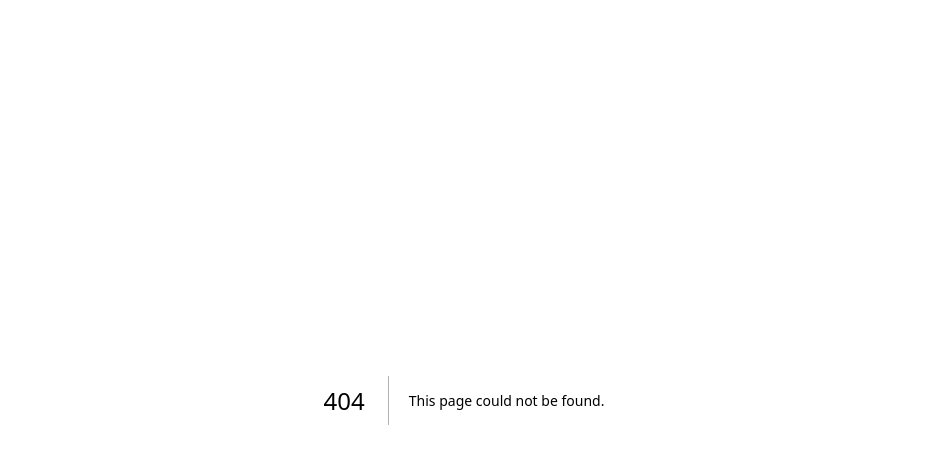
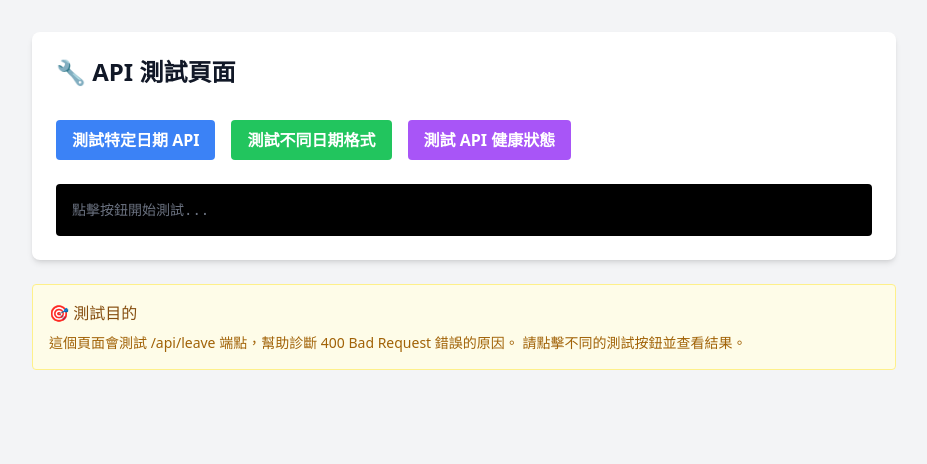
Before and after one commit to milk137592000/Leave, a Next.js app: page /api-test in a window 1280 px wide. Before the commit this address had no page. Shown: the top 464 px of the page, without its empty margins (176-1103 px from the left). Built offline with nearby package versions, Linux system fonts and the light colour scheme.

Commit message:
Add API test page to diagnose 400 Bad Request error
- Test /api/leave endpoint with different date formats
- Test API health without parameters
- Detailed logging to identify the cause of 400 error
- This will help debug the leave page loading issue

```diff
--- /dev/null
+++ b/src/app/api-test/page.tsx
@@ -0,0 +1,170 @@
+'use client';
+
+import { useEffect, useState } from 'react';
+
+export default function ApiTestPage() {
+    const [logs, setLogs] = useState<string[]>([]);
+    const [isClient, setIsClient] = useState(false);
+
+    const addLog = (message: string) => {
+        const timestamp = new Date().toLocaleTimeString();
+        const logMessage = `[${timestamp}] ${message}`;
+        console.log(logMessage);
+        setLogs(prev => [...prev, logMessage]);
+    };
+
+    useEffect(() => {
+        setIsClient(true);
+    }, []);
+
+    const testApi = async () => {
+        try {
+            addLog('=== 開始 API 測試 ===');
+            setLogs([]);
+
+            const testDate = '2025-07-03';
+            addLog(`測試日期: ${testDate}`);
+
+            // 測試 API 調用
+            addLog('發送 API 請求...');
+            const response = await fetch(`/api/leave?date=${testDate}`);
+
+            addLog(`響應狀態: ${response.status} ${response.statusText}`);
+            addLog(`響應 OK: ${response.ok}`);
+
+            if (!response.ok) {
+                const errorText = await response.text();
+                addLog(`❌ 錯誤響應內容: ${errorText}`);
+                return;
+            }
+
+            const data = await response.json();
+            addLog(`✅ 響應數據類型: ${Array.isArray(data) ? 'Array' : typeof data}`);
+            addLog(`✅ 數據長度: ${Array.isArray(data) ? data.length : 'N/A'}`);
+            addLog(`✅ 響應數據: ${JSON.stringify(data, null, 2)}`);
+
+        } catch (error) {
+            addLog(`❌ 測試過程中發生錯誤: ${error}`);
+        }
+    };
+
+    const testDifferentDates = async () => {
+        try {
+            addLog('=== 測試不同日期格式 ===');
+            setLogs([]);
+
+            const testDates = [
+                '2025-07-03',
+                '2025-7-3',
+                '2025/07/03',
+                '2025/7/3'
+            ];
+
+            for (const testDate of testDates) {
+                addLog(`\n--- 測試日期: ${testDate} ---`);
+
+                try {
+                    const response = await fetch(`/api/leave?date=${encodeURIComponent(testDate)}`);
+                    addLog(`${testDate} -> 狀態: ${response.status}`);
+
+                    if (response.ok) {
+                        const data = await response.json();
+                        addLog(`${testDate} -> ✅ 成功，數據長度: ${Array.isArray(data) ? data.length : 'N/A'}`);
+                    } else {
+                        const errorText = await response.text();
+                        addLog(`${testDate} -> ❌ 失敗: ${errorText}`);
+                    }
+                } catch (error) {
+                    addLog(`${testDate} -> ❌ 錯誤: ${error}`);
+                }
+            }
+
+        } catch (error) {
+            addLog(`❌ 測試過程中發生錯誤: ${error}`);
+        }
+    };
+
+    const testApiHealth = async () => {
+        try {
+            addLog('=== 測試 API 健康狀態 ===');
+            setLogs([]);
+
+            // 測試不帶參數的調用
+            addLog('測試不帶參數的 API 調用...');
+            const response = await fetch('/api/leave');
+
+            addLog(`響應狀態: ${response.status} ${response.statusText}`);
+
+            if (response.ok) {
+                const data = await response.json();
+                addLog(`✅ 成功，數據類型: ${Array.isArray(data) ? 'Array' : typeof data}`);
+                addLog(`✅ 數據長度: ${Array.isArray(data) ? data.length : 'N/A'}`);
+            } else {
+                const errorText = await response.text();
+                addLog(`❌ 錯誤響應: ${errorText}`);
+            }
+
+        } catch (error) {
+            addLog(`❌ 測試過程中發生錯誤: ${error}`);
+        }
+    };
+
+    if (!isClient) {
+        return <div className="p-8">載入中...</div>;
+    }
+
+    return (
+        <div className="min-h-screen bg-gray-100 py-8">
+            <div className="container mx-auto px-4 max-w-4xl">
+                <div className="bg-white rounded-lg shadow-md p-6 mb-6">
+                    <h1 className="text-2xl font-bold text-gray-900 mb-4">
+                        🔧 API 測試頁面
+                    </h1>
+
+                    <div className="space-y-4 mb-6">
+                        <button
+                            onClick={testApi}
+                            className="bg-blue-500 hover:bg-blue-700 text-white font-bold py-2 px-4 rounded mr-4"
+                        >
+                            測試特定日期 API
+                        </button>
+
+                        <button
+                            onClick={testDifferentDates}
+                            className="bg-green-500 hover:bg-green-700 text-white font-bold py-2 px-4 rounded mr-4"
+                        >
+                            測試不同日期格式
+                        </button>
+
+                        <button
+                            onClick={testApiHealth}
+                            className="bg-purple-500 hover:bg-purple-700 text-white font-bold py-2 px-4 rounded"
+                        >
+                            測試 API 健康狀態
+                        </button>
+                    </div>
+
+                    <div className="bg-black text-green-400 p-4 rounded font-mono text-sm max-h-96 overflow-y-auto">
+                        {logs.length === 0 ? (
+                            <p className="text-gray-500">點擊按鈕開始測試...</p>
+                        ) : (
+                            logs.map((log, index) => (
+                                <div key={index} className="mb-1">
+                                    {log}
+                                </div>
+                            ))
+                        )}
+                    </div>
+                </div>
+
+                <div className="bg-yellow-50 border border-yellow-200 rounded p-4">
+                    <h3 className="font-medium text-yellow-800 mb-2">🎯 測試目的</h3>
+                    <p className="text-yellow-700 text-sm">
+                        這個頁面會測試 /api/leave 端點，幫助診斷 400 Bad Request 錯誤的原因。
+                        請點擊不同的測試按鈕並查看結果。
+                    </p>
+                </div>
+            </div>
+        </div>
+    );
+}
```
